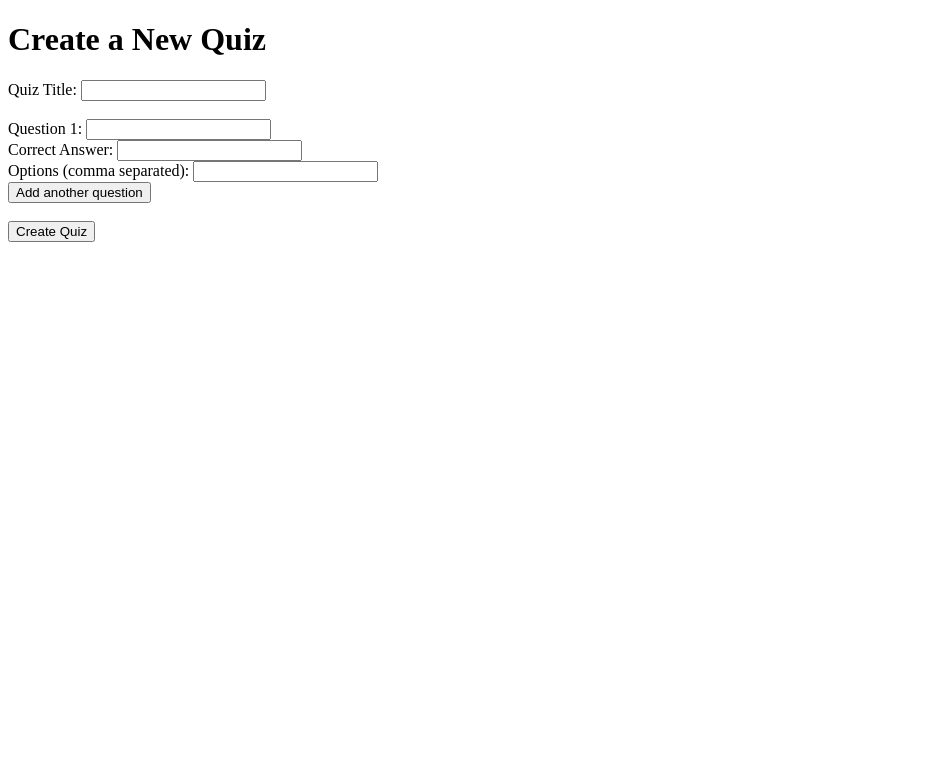
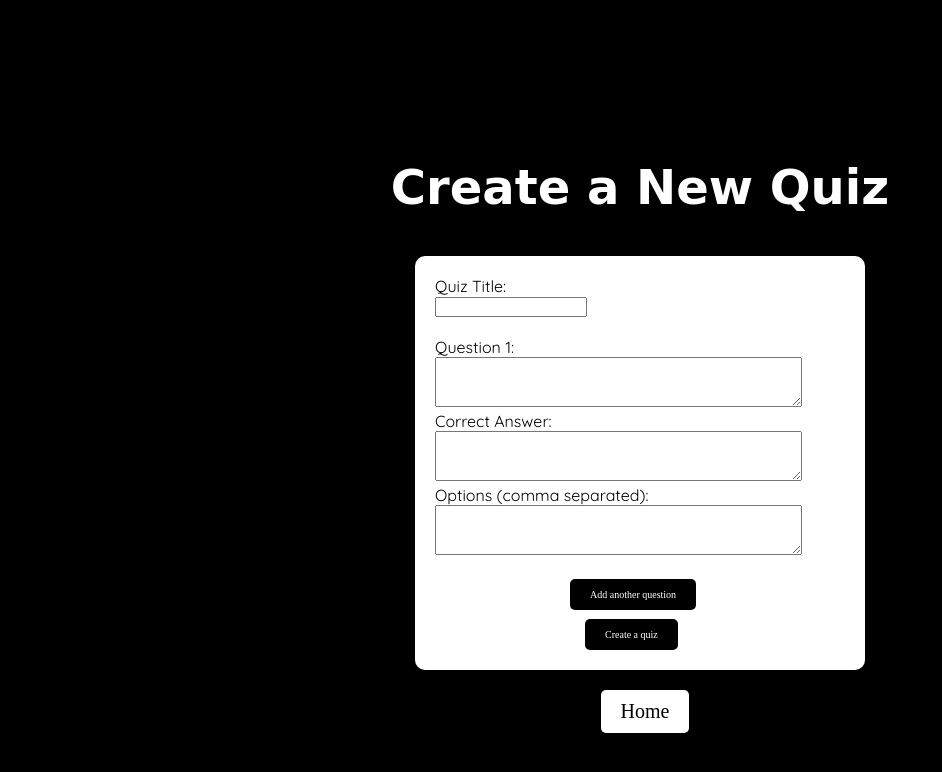
Before and after one commit to software-students-spring2024/5-final-project-spring-2024-se-2pm-final, a Flask app: page /create in a window 1280 px wide. Shown: the top 772 px of the page, without its empty margins (0-942 px from the left). Run offline with Flask 3, Linux system fonts and the light colour scheme.

Commit message:
css added to create.html, index and create connected

```diff
--- a/quiz-app/app.py
+++ b/quiz-app/app.py
@@ -22,7 +22,7 @@ except Exception as e:
      print(" * MongoDB connection error:", e)
 
 # home route. Displays a simple home page.
-@app.route('/home')
+@app.route('/')
 def home():
     quizzes = db.quizzes.find()
     return render_template('index.html', quizzes=quizzes)
--- a/quiz-app/static/css/styles.css
+++ b/quiz-app/static/css/styles.css
@@ -133,3 +133,67 @@ header .icons span:hover {
     float: left;
     margin-right: 120px;
 }
+.creation-button {
+    padding: 10px 20px;
+    margin-left: 10px;
+    background-color: white;
+    color: black;
+    border: none;
+    font-family:"Times New Roman", Times, serif;
+    border-radius: 5px;
+    cursor: pointer;
+    transition: background-color 0.3s ease;
+    margin-left: 150px;
+    text-align: center;
+    font-size: 20px;
+    float: left;
+    margin-right: 120px;
+}
+.creation-button:hover {
+    padding: 10px 20px;
+    margin-left: 10px;
+    background-color: black;
+    color: white;
+    border: none;
+    font-family:"Times New Roman", Times, serif;
+    border-radius: 5px;
+    cursor: pointer;
+    transition: background-color 0.3s ease;
+    margin-left: 150px;
+    text-align: center;
+    font-size: 20px;
+    float: left;
+    margin-right: 120px;
+}
+.home-button {
+    padding: 10px 20px;
+    margin-left: 10px;
+    background-color: black;
+    color: white;
+    border: none;
+    font-family:"Times New Roman", Times, serif;
+    border-radius: 5px;
+    cursor: pointer;
+    transition: background-color 0.3s ease;
+    margin-left: 150px;
+    text-align: center;
+    font-size: 10px;
+    float: left;
+    margin-right: 120px;
+}
+.home-button:hover {
+    padding: 10px 20px;
+    margin-left: 10px;
+    background-color: white;
+    color: black;
+    border: none;
+    font-family:"Times New Roman", Times, serif;
+    border-radius: 5px;
+    cursor: pointer;
+    transition: background-color 0.3s ease;
+    margin-left: 150px;
+    text-align: center;
+    font-size: 10px;
+    float: left;
+    margin-right: 120px;
+}
--- a/quiz-app/templates/create.html
+++ b/quiz-app/templates/create.html
@@ -4,29 +4,46 @@
 <head>
     <meta charset="UTF-8">
     <meta name="viewport" content="width=device-width, initial-scale=1.0">
+    <link rel="stylesheet" href="{{ url_for('static', filename='css/styles.css') }}">
     <title>Create Quiz</title>
 </head>
 
 <body>
     <h1>Create a New Quiz</h1>
+    <div class="wrapper">
     <form action="/create" method="POST">
         <label for="title">Quiz Title:</label>
+        <div>
         <input type="text" id="title" name="title" required><br><br>
-
+        </div>
         <div id="question-answers">
             <div>
                 <label for="question1">Question 1:</label>
-                <input type="text" id="question1" name="question1" required><br>
+                <div>
+                <textarea type="text" cols="50" rows="3" id="question1" name="question1" required></textarea>
+                </div>
                 <label for="answer1">Correct Answer:</label>
-                <input type="text" id="answer1" name="answer1" required><br>
+                <div>
+                    <textarea type="text" cols="50" rows="3" id="answer1" name="answer1" required></textarea>
+                </div>
                 <label for="options1">Options (comma separated):</label>
-                <input type="text" id="options1" name="options1" required><br>
+                <div>
+                    <textarea type="text" cols="50" rows="3" id="options1" name="options1" required></textarea>
+                </div>
             </div>
         </div>
-        <button type="button" onclick="addQuestion()">Add another question</button><br><br>
-        <input type="submit" value="Create Quiz">
+        <div  style="margin-top: 20px;">
+            <button type="button" onclick="addQuestion()" class="home-button" style = "margin-left: 135px; ">Add another question</button>
+        </div>
+        <br>
+        <div style="margin-top: 20px;">
+        <a href="/"><button type="submit" class="home-button">Create a quiz</button></a>
+        </div>
     </form>
-
+</div>
+<div>
+    <a href="/"><button type="submit" class="creation-button" style ="margin-left: 130px; ">Home</button></a>
+</div>
     <script>
         let questionCount = 1;
         function addQuestion() {
```
Also changed, not shown: quiz-app/templates/index.html (+5 -2 lines).
